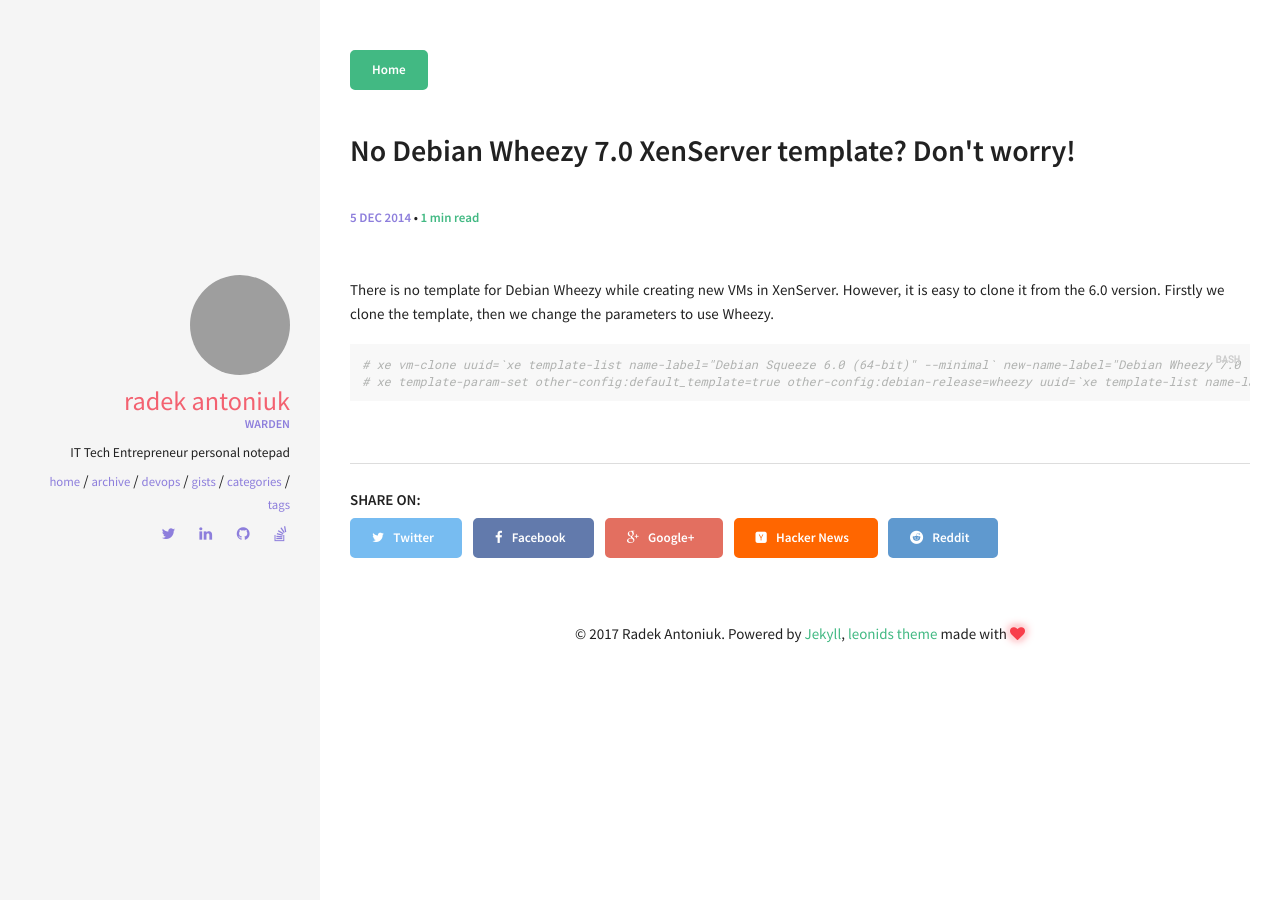
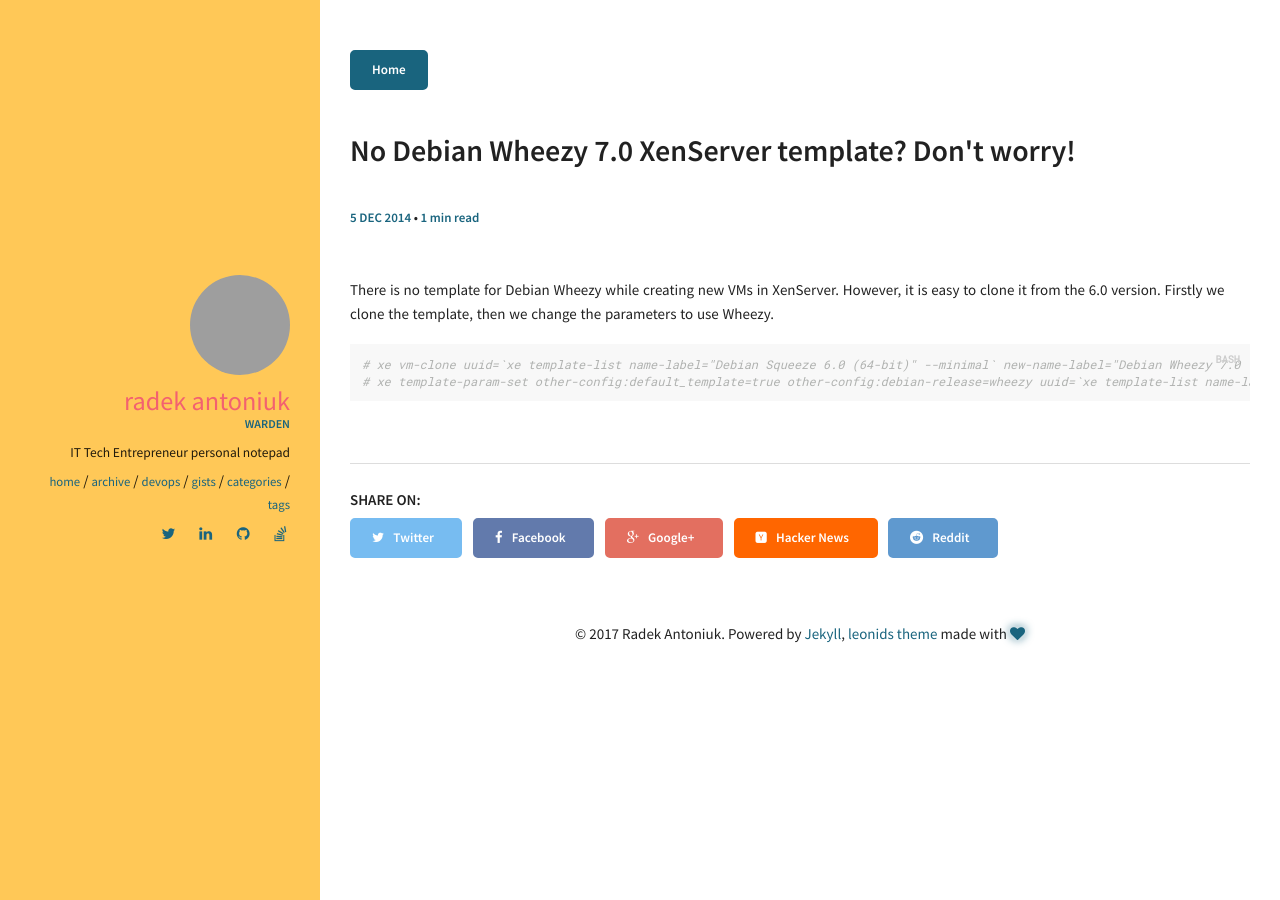
Before and after one commit to renyuanz/leonids, a Jekyll site: the page built from _posts/2014-12-05-no-debian-wheezy-7-0-xenserver-template-dont-worry.md, in a window 1280 px wide. Built offline with Jekyll 4.4.1, drawn with Linux system fonts in a browser that asks for light colours; grey boxes are pictures that could not be loaded.

Commit message:
color changes

```diff
--- a/_sass/components/_variables.scss
+++ b/_sass/components/_variables.scss
@@ -52,15 +52,15 @@ $hr-border-width:             $border-width;
 //
 
 $text-color:       rgba(0, 0, 0, 0.87) !default;
-$background-color: #f5f5f5;
+$background-color: #FFC857;
 
 $white:            #fff;
-$primary:          #42b983;
-$secondary:        #8d7edc;
-$success:          #65e892;
-$danger:           #f83e4b;
-$warning:          #F5A623;
-$info:             #09ABF6;
+$primary:          #19647E;
+$secondary:        #19647E;
+$success:          #19647E;
+$danger:           #19647E;
+$warning:          #19647E;
+$info:             #19647E;
 
 // Tables
 $table-border-color: #d0d0d0 !default;
```
